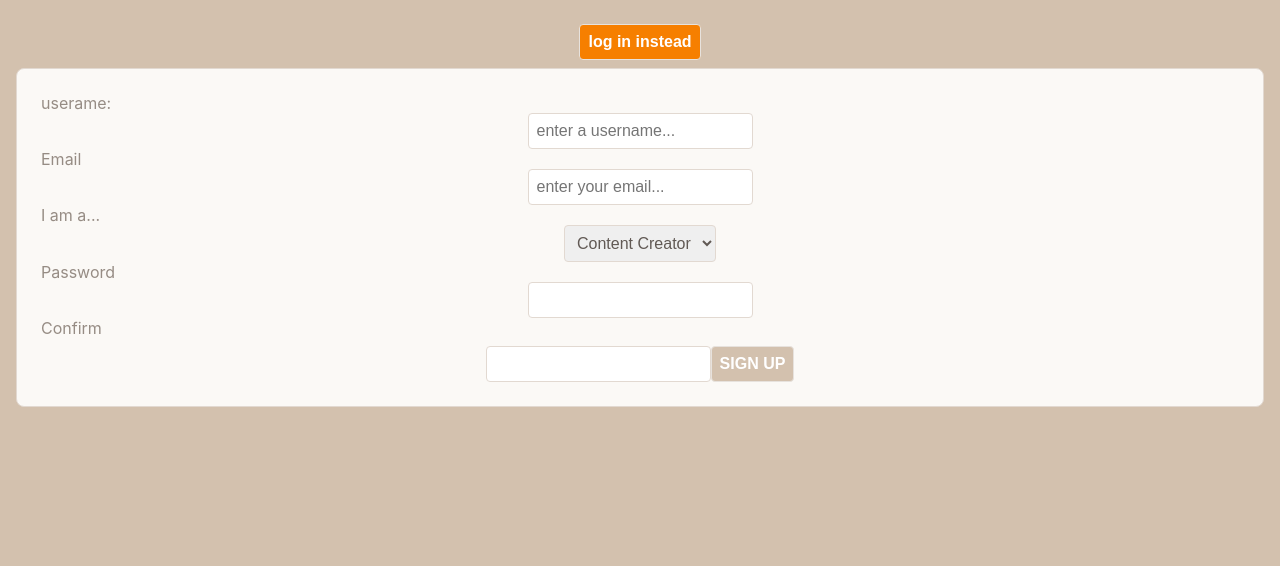
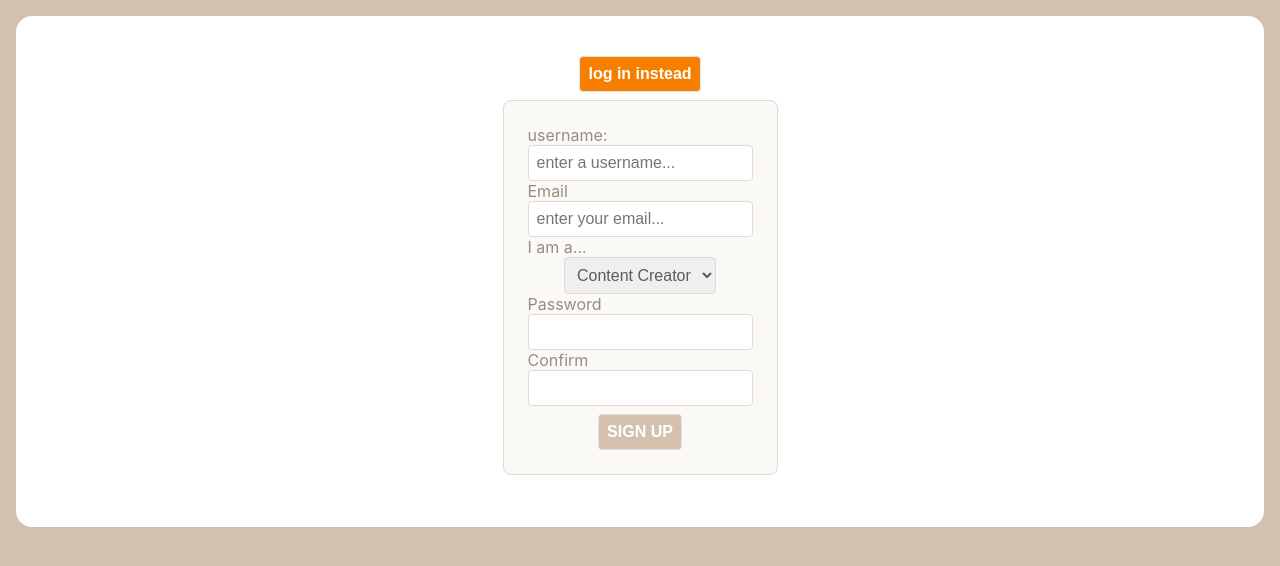
Before and after one commit to sicknarf/Project-4, a React (Create React App) app: page /videos/1 in a window 1280 px wide. Both pictures are taken after a click on the button "sign up instead". Shown: the top 566 px of the page. Built offline with nearby package versions, Linux system fonts and the light colour scheme; no server answers.

Commit message:
fixed the random css issues that appeared out of nowhere

```diff
--- a/src/components/LoginForm/LoginForm.jsx
+++ b/src/components/LoginForm/LoginForm.jsx
@@ -42,7 +42,7 @@ export default function LoginForm({setUser, setSignIn}){
             <input type="text" name="email" value={credentials.email} onChange={handleChange} required />
             <label>Password</label>
             <input type="password" name="password" value={credentials.password} onChange={handleChange} required />
-            <button type="submit">LOG IN</button>
+            <br /><button type="submit">LOG IN</button>
           </form>
         </div>
         <p className="error-message">&nbsp;{error}</p>
--- a/src/components/SignUpForm/SignUpForm.jsx
+++ b/src/components/SignUpForm/SignUpForm.jsx
@@ -57,7 +57,7 @@ class SignUpForm extends Component {
       <div>
         <div className="form-container">
           <form autoComplete="off" onSubmit={this.handleSubmit}>
-            <label>userame:</label>
+            <label>username:</label>
             <input type="text" name="name" value={this.state.name} onChange={this.handleChange} placeholder="enter a username..." required />
             <label>Email</label>
             <input type="email" name="email" value={this.state.email} onChange={this.handleChange} placeholder="enter your email..." required />
@@ -78,7 +78,7 @@ class SignUpForm extends Component {
             <input type="password" name="password" value={this.state.password} onChange={this.handleChange} required />
             <label>Confirm</label>
             <input type="password" name="confirm" value={this.state.confirm} onChange={this.handleChange} required />
-            <button type="submit" disabled={disable}>SIGN UP</button>
+            <br /><button type="submit" disabled={disable}>SIGN UP</button>
           </form>
         </div>
         <p className="error-message">&nbsp;{this.state.error}</p>
--- a/src/pages/AuthPage/AuthPage.css
+++ b/src/pages/AuthPage/AuthPage.css
@@ -4,7 +4,9 @@
     justify-content: space-evenly;
     align-items: center;
     background-color: var(--white);
-    border-radius: 2vmin;
+    border-radius: 2vmin;;
+    padding-top: 4vmin;
+    flex-direction: column;
   }
 
   .AuthPage h3 {
@@ -13,3 +15,7 @@
     color: var(--text-light);
     cursor: pointer;
   }
+
+  #form-container {
+    margin-top: 20px;
+  }
--- a/src/pages/AuthPage/AuthPage.jsx
+++ b/src/pages/AuthPage/AuthPage.jsx
@@ -7,10 +7,10 @@ function AuthPage({setUser, setSignIn}) {
   const [showLogin, setShowLogin] = useState(true);
 
   return (
-    <main>
+    <div className='AuthPage'>
         <button onClick={() => setShowLogin(!showLogin)}>{showLogin ? 'sign up instead' : 'log in instead'}</button>
         {showLogin ? <LoginForm setUser={setUser} setSignIn={setSignIn}/> : <SignUpForm setUser={setUser} setSignIn={setSignIn}/>}
-    </main>
+    </div>
   );
 
 }
```
Also changed, not shown: src/index.css (line endings or trailing spaces).
